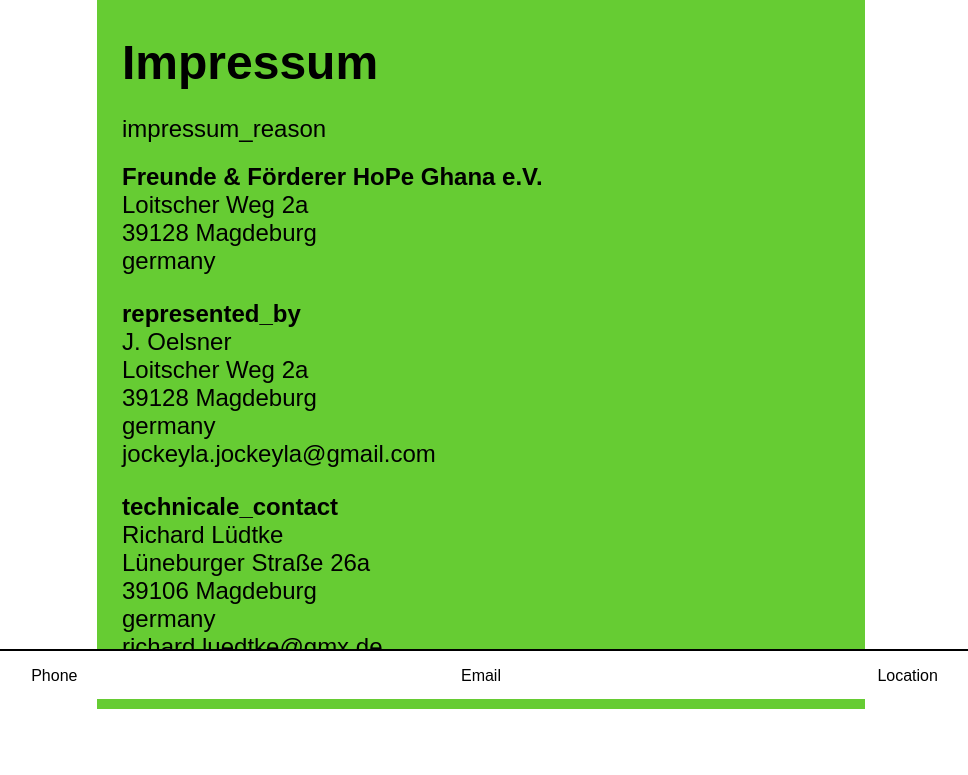
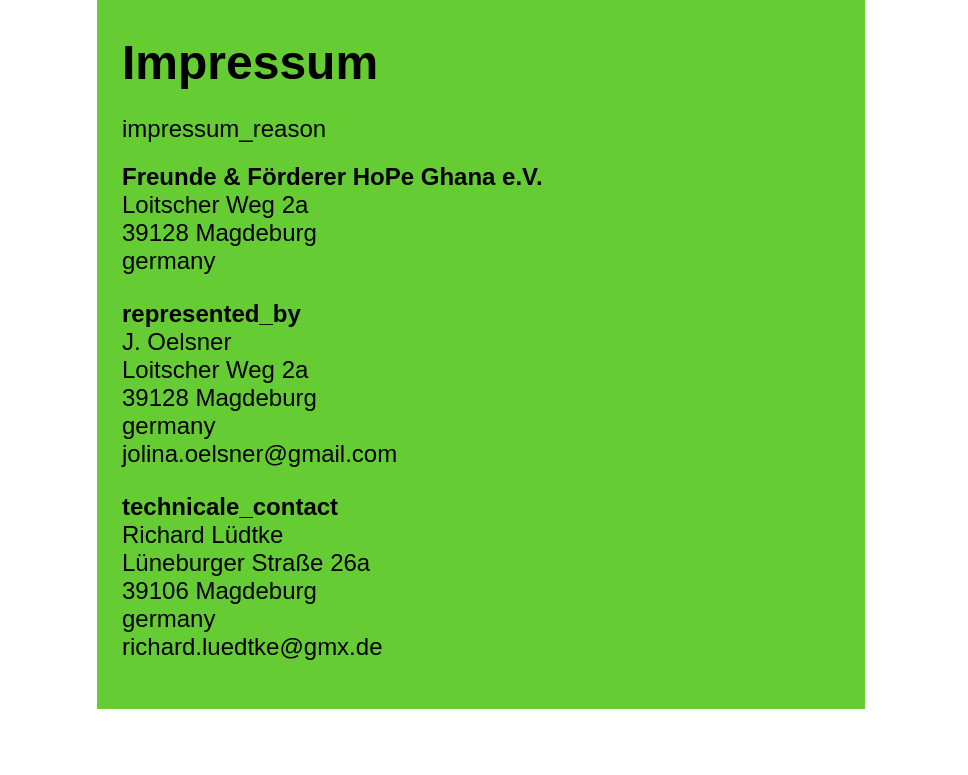
Before and after one commit to Lightshadow244/HoPe, a Django app: template HoPe/Foerder/templates/Foerder/impressum.html in a window 1280 px wide. Shown: the part 101-876 px from the top of the page, without its empty margins (159-1127 px from the left). Run offline with Django 3.2, Linux system fonts and the light colour scheme; the template is opened without the code that fills it, so the values that code supplies are empty.

Commit message:
hide foot, email change, redirect to hope

```diff
--- a/HoPe/Foerder/templates/Foerder/impressum.html
+++ b/HoPe/Foerder/templates/Foerder/impressum.html
@@ -38,7 +38,7 @@
           <td><!--Germany-->{% trans "germany" %}</td>
         </tr>
         <tr>
-          <td>jockeyla.jockeyla@gmail.com</td>
+          <td>jolina.oelsner@gmail.com</td>
         </tr>
       </table>
       <table class="table">
--- a/HoPe/static/css/custom.css
+++ b/HoPe/static/css/custom.css
@@ -71,6 +71,7 @@ h4 {
 	width: 50%
 }
 .foot {
+	display: none;
 	position:fixed;
 	bottom:0;
 	width:100%;
--- a/HoPe/templates/base.html
+++ b/HoPe/templates/base.html
@@ -42,7 +42,7 @@
 				</li>
 				<li class="home-menu-item">
 
-					<a href="google.com">
+					<a href="https://www.houseofperspectives.org">
 						<div class="home-menu-content">
 							HouseOfPerspectives
 						</div>
```
